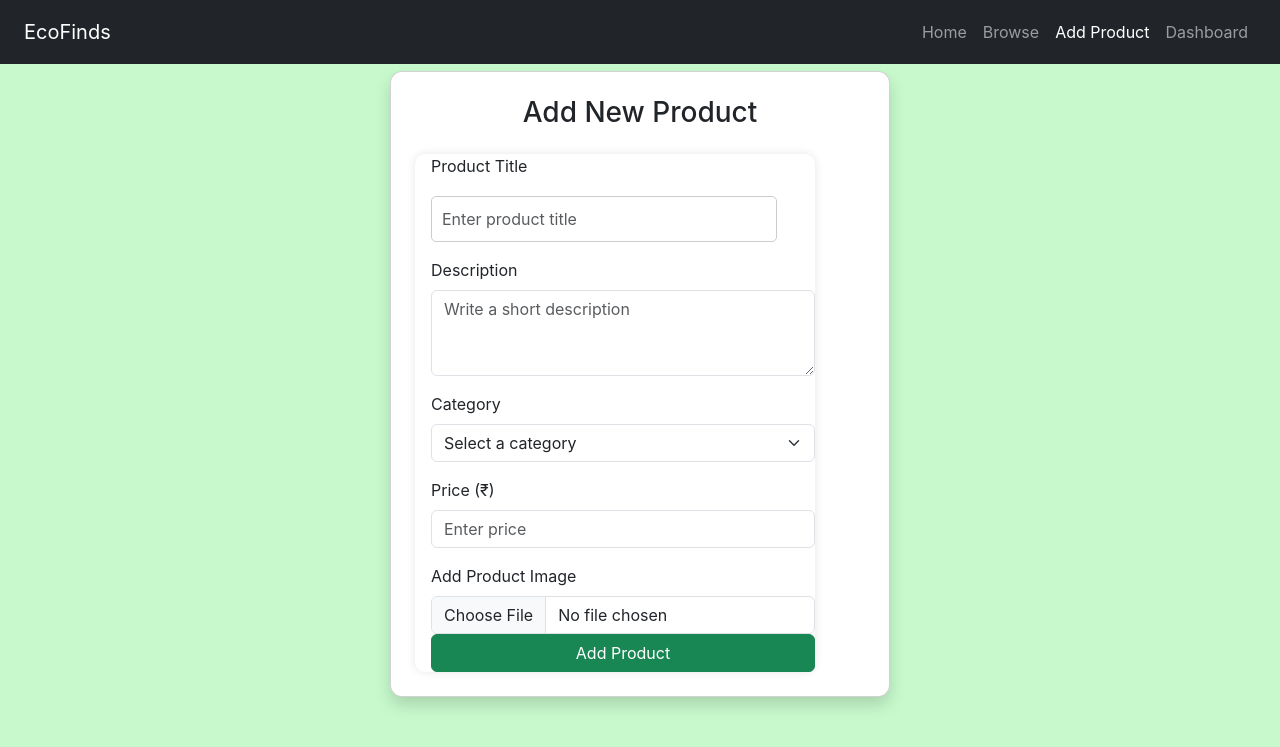
After one commit to Mahima-Koul/EcoFinds, a Flask app: page /add-product in a window 1280 px wide. The commit adds this page. Shown: the top 747 px of the page. Run offline with Flask 3, Linux system fonts and the light colour scheme; a user stored in the database is signed in.

Commit message:
many changes

```diff
--- a/app.py
+++ b/app.py
@@ -1,10 +1,11 @@
-from flask import Flask, render_template, request, redirect, url_for
+from flask import Flask, render_template, request, redirect, url_for, session, flash
 from flask_sqlalchemy import SQLAlchemy
 from datetime import datetime
 from werkzeug.security import generate_password_hash, check_password_hash
 
 
 app = Flask(__name__)
+app.secret_key = "your_secret_key_here"
 app.config['SQLALCHEMY_DATABASE_URI']="sqlite:///auction.db"
 db= SQLAlchemy(app)
 
@@ -25,12 +26,11 @@ def register():
 
         # hash password before saving
         hashed_pw = generate_password_hash(password)
-
         new_user = User(username=username, email=email, password=hashed_pw)
         db.session.add(new_user)
         db.session.commit()
 
-        return redirect(url_for("login"))  # after register, go to login page
+        return redirect(url_for("home"))  # after register, go to home page
 
     return render_template("register.html")
 
@@ -43,11 +43,73 @@ def login():
 
         user = User.query.filter_by(email=email).first()
         if user and check_password_hash(user.password, password):
-            return f"Welcome {user.username}!"  # temp success message
+            session['user_id'] = user.id      # <-- store user id
+            session['username'] = user.username  # optional, for showing name
+            flash("Logged in successfully!", "success")
+
+            return redirect(url_for("home"))
         else:
-            return "Invalid email or password"
+            flash("Invalid email or password")
 
     return render_template("login.html")
+
+#-----product adding-----#
+class Product(db.Model):
+    id = db.Column(db.Integer, primary_key=True)
+    title = db.Column(db.String(100), nullable=False)
+    description = db.Column(db.Text, nullable=False)
+    category = db.Column(db.String(50), nullable=False)
+    price = db.Column(db.Float, nullable=False)
+    image = db.Column(db.String(200), nullable=True)  # placeholder for image URL or filename
+    user_id = db.Column(db.Integer, db.ForeignKey('user.id'))  # optional: which user posted it
+
+
+@app.route("/add-product", methods=["GET", "POST"])
+def add_product():
+    if 'user_id' not in session:
+        flash("You must be logged in to add a product.", "warning")
+        return redirect(url_for('login'))  # sends user to login page
+    if request.method == "POST":
+        title = request.form["title"]
+        description = request.form["description"]
+        category = request.form["category"]
+        price = float(request.form["price"])
+        image = "placeholder.png"  # for now, just a placeholder
+
+        new_product = Product(
+            title=title, description=description, category=category, price=price, image=image, user_id=session['user_id']
+        )
+        db.session.add(new_product)
+        db.session.commit()
+
+        return redirect(url_for("browse"))
+
+    return render_template("add_product.html")
+
+
+@app.route("/browse")
+def browse():
+    category_filter = request.args.get("category")
+    search_query = request.args.get("q")
+
+    products = Product.query
+
+    if category_filter:
+        products = products.filter_by(category=category_filter)
+    if search_query:
+        products = products.filter(Product.title.contains(search_query))
+
+    products = products.all()
+    return render_template("browse.html", products=products)
+
+
+@app.route("/show_users")
+def show_users():
+    users = User.query.all()
+    output = "<h2>Registered Users:</h2>"
+    for u in users:
+        output += f"<p>ID: {u.id} | Username: {u.username} | Email: {u.email} | Password: {u.password}</p>"
+    return output
 
 
 
--- a/static/style.css
+++ b/static/style.css
@@ -2,7 +2,7 @@
 
 /* General body styles */
 body {
-    font-family: Arial, sans-serif;
+    font-family: inter;
     background-color: #C7F9CC;
     margin: 0;
     padding: 0;
@@ -12,20 +12,28 @@ body {
 .navbar {
     background-color:#80ED99;
     color: white;
-    padding:1px;
+    padding: 12px;
     text-align: center;
 }
 
-/* Links in navbar */
-.navbar a {
+.navbar > .container-fluid > .navbar-nav >li >  a {
     color: white;
-    text-decoration: none;
-    margin: 0 15px;
 }
 
-.navbar a:hover {
+.navbar > .container-fluid > .navbar-nav > li > a:hover {
     text-decoration: underline;
 }
+
+/* Reset dropdown items to default Bootstrap colors */
+.dropdown-item {
+    color: black;  /* text color */
+}
+
+.dropdown-item:hover {
+    background-color: #80ED99;  /* hover background */
+    color: white;
+}
+
 
 /* Buttons */
 button {
@@ -54,9 +62,9 @@ input[type="text"], input[type="email"], input[type="password"] {
 /* Center form */
 form {
     max-width: 400px;
-    margin: 50px auto;
-    padding: 20px;
-    background-color: #38A3A5;
+    background-color: white;
     box-shadow: 0 0 10px rgba(0,0,0,0.1);
     border-radius: 10px;
+    padding-left: 1rem;
+
 }
--- /dev/null
+++ b/templates/add_product.html
@@ -0,0 +1,74 @@
+<!DOCTYPE html>
+<html lang="en">
+
+<head>
+  <meta charset="UTF-8">
+  <meta name="viewport" content="width=device-width, initial-scale=1.0">
+  <title>Add Product | EcoFinds</title>
+  <link href="https://cdn.jsdelivr.net/npm/bootstrap@5.3.3/dist/css/bootstrap.min.css" rel="stylesheet">
+  <link rel="stylesheet" href="/static/style.css">
+</head>
+
+<body>
+  <!-- Navbar (reuse your existing one) -->
+  <nav class="navbar navbar-expand-lg navbar-dark bg-dark">
+    <div class="container-fluid">
+      <a class="navbar-brand" href="/">EcoFinds</a>
+      <button class="navbar-toggler" type="button" data-bs-toggle="collapse" data-bs-target="#navbarNav"
+        aria-controls="navbarNav" aria-expanded="false" aria-label="Toggle navigation">
+        <span class="navbar-toggler-icon"></span>
+      </button>
+      <div class="collapse navbar-collapse" id="navbarNav">
+        <ul class="navbar-nav ms-auto">
+          <li class="nav-item"><a class="nav-link" href="/">Home</a></li>
+          <li class="nav-item"><a class="nav-link" href="/browse">Browse</a></li>
+          <li class="nav-item"><a class="nav-link active" href="/add-product">Add Product</a></li>
+          <li class="nav-item"><a class="nav-link" href="/dashboard">Dashboard</a></li>
+        </ul>
+      </div>
+    </div>
+  </nav>
+
+  <!-- Add Product Form -->
+  <div class="container d-flex justify-content-center align-items-center" style="min-height: 80vh;">
+    <div class="card shadow p-4" style="width: 500px; border-radius: 12px;">
+      <h3 class="text-center mb-4">Add New Product</h3>
+      <form method="POST">
+        <div class="mb-3">
+          <label for="title" class="form-label">Product Title</label>
+          <input type="text" class="form-control" id="title" name="title" placeholder="Enter product title" required>
+        </div>
+        <div class="mb-3">
+          <label for="description" class="form-label">Description</label>
+          <textarea class="form-control" id="description" name="description" rows="3"
+            placeholder="Write a short description" required></textarea>
+        </div>
+        <div class="mb-3">
+          <label for="category" class="form-label">Category</label>
+          <select class="form-select" id="category" name="category" required>
+            <option selected disabled>Select a category</option>
+            <option>Clothing</option>
+            <option>Electronics</option>
+            <option>Books</option>
+            <option>Home & Kitchen</option>
+            <option>Other</option>
+          </select>
+        </div>
+        <div class="mb-3">
+          <label for="price" class="form-label">Price (₹)</label>
+          <input type="number" class="form-control" id="price" name="price" placeholder="Enter price"
+            required>
+        </div>
+        <div class="mb3">
+            <label for="image" class="form-label">Add Product Image</label>
+            <input type="file" class="form-control" id="image" name="image" placeholder="Enter image" >
+        </div>
+        <button type="submit" class="btn btn-success w-100">Add Product</button>
+      </form>
+    </div>
+  </div>
+
+  <script src="https://cdn.jsdelivr.net/npm/bootstrap@5.3.3/dist/js/bootstrap.bundle.min.js"></script>
+</body>
+
+</html>
```
Also changed, not shown: templates/base.html (added, +40 -0 lines), templates/index.html (+19 -18 lines), templates/login.html (+6 -5 lines), instance/auction.db.
